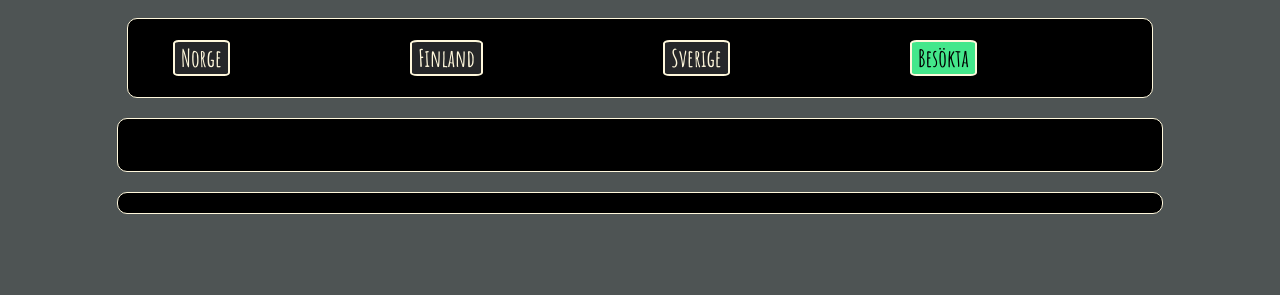
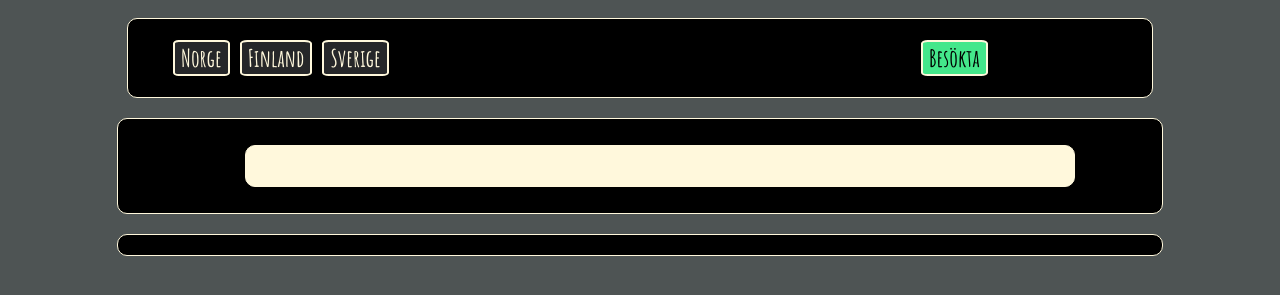
Before and after one commit to WiviWonderWoman/Stader-lander, a plain HTML site: page index.html in a window 1280 px wide. Both pictures are taken after a click on the button "Besökta". Shown: the part 85-380 px from the top of the page. Drawn offline with Linux system fonts and the light colour scheme.

Commit message:
sparar besökta, skriver ut besökta

```diff
--- a/index.html
+++ b/index.html
@@ -15,6 +15,7 @@
     <!--navigering, menyn med länder + besökta städer  -->
     <nav class="flex-container">
         <ul id="landMeny"></ul>
+        <ul id="besöktMeny"></ul>
     </nav>
 
     <article >
--- a/script.js
+++ b/script.js
@@ -4,6 +4,7 @@ const app =
 {
     länder: [],
     städer: [],
+    besökta: []
 }
 
 // kontroll utskrift
@@ -49,9 +50,23 @@ function meny() {
         landID = land.id;
         landNamn = land.countryname;
         document.getElementById('landMeny').innerHTML += `<li ><button id="`+landID+`">`+landNamn+`</button></li>`;
-    }
-    // och meny valet för "besökt"
-    document.getElementById('landMeny').innerHTML += `<li><button id="visited">Besökta</button></li>`;
+
+    } // och meny valet för "besökt"
+    document.getElementById('besöktMeny').innerHTML += `<li><button id="visited">Besökta</button></li>`;
+    let visaStäder = document.getElementById('visited');
+    visaStäder.addEventListener('click', function() {
+        document.getElementById('content').innerHTML =`<div id="besökta"><ul></ul></div>`;
+        document.getElementById('stadInfo').innerHTML = "";
+
+        for (let index = 0; index < app.besökta.length; index++) {
+            const element = app.besökta[index];
+            console.log(element);
+
+            let staden = app.städer.find(a => a.id == element);
+            document.getElementById('besökta').innerHTML += `<li>`+staden.stadname+`</li>`;
+            console.log(staden);
+        }
+    })
 
     // fångar upp klick på land, tömmer eventuellt tidigare innehåll
     let landMeny = document.getElementById('landMeny');
@@ -93,14 +108,16 @@ function meny() {
             let invånare = stad.population;
 
             // skriver ut informationen om staden
-            document.getElementById('stadInfo').innerHTML = `<div id="stad"><h2>`+namn+` är en stad i `+landNamn+`<br /> här bor `+invånare+` innvånare.</h2></div><div class="flex-container"><button id="spara">Besökt</button></div>`;
+            document.getElementById('stadInfo').innerHTML = `<div id="stad"><h2>`+namn+` är en stad i `+landNamn+`<br /> här bor `+invånare+` invånare.</h2></div><div class="flex-container"><button id="spara">Besökt</button></div>`;
 
             const spara = document.getElementById('spara');
             spara.addEventListener('click', function() {
                 console.log('event', stadID);
-                localStorage.setItem(stadID, 'key');
+                // let besöktStad = stadID;
+                app.besökta.push(stadID);
+                localStorage.setItem('key', app.besökta);
 
-                console.log(localStorage);
+                console.log(localStorage, app.besökta);
             })
         });
     });
--- a/style.css
+++ b/style.css
@@ -12,9 +12,11 @@ header, nav, article, footer {
     border: cornsilk solid 1px;
     border-radius: 10px;
     background-color: black;
+    justify-content: center;
 }
 article, footer {
     padding: 10px;
+
 }
 header, footer {
     justify-content: center;
@@ -34,7 +36,7 @@ h1{
     justify-content: center;
     display: flex;
 }
-h2{
+h2 {
     margin-bottom: 20px;
     justify-content: center;
     display: flex;
@@ -42,20 +44,26 @@ h2{
     margin: auto;
     padding: 20px;
 }
-#stad {
-    margin-bottom: 30px;
+#stad, #besökta {
+    margin: auto;
     justify-content: center;
     border: cornsilk solid 1px;
     border-radius: 10px;
     width: 80%;
     background-color: cornsilk;
+    color: black;
     margin: auto;
     padding: 20px;
+}
+#besökta ul {
+
+    margin: auto;
 }
 
 .flex-container{
     display: flex;
     justify-content: center;
+    /* flex-wrap: wrap; */
 }
 
 .flex-container ul {
@@ -63,22 +71,19 @@ h2{
     display: flex;
     flex-wrap: wrap;
     list-style: none;
+    list-style: none;
   }
-/*Flexbox settings, center*/
-.flex-container{
-    display: flex;
-    justify-content: center;
+#landMeny {
+    width: 75%;
 }
-/*unordered list, flex, wrap*/
-.flex-container ul {
-    width: 100%;
-    display: flex;
-    flex-wrap: wrap;
-  }
+#besöktMeny {
+    width: 25%;
+}
+
+
 /*list items, grow, no bulletpoints*/
 .flex-container ul li {
-    flex-grow: 1;
-    list-style: none;
+
 }
 /*buttons*/
 .flex-container button{
```
